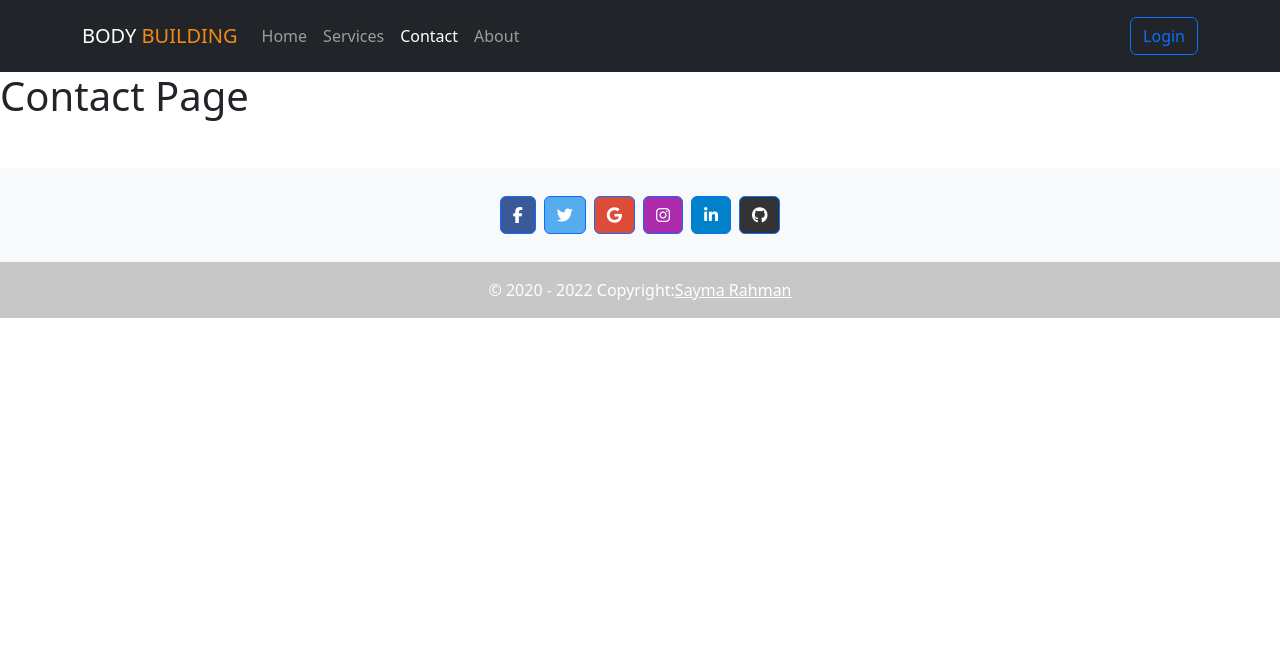
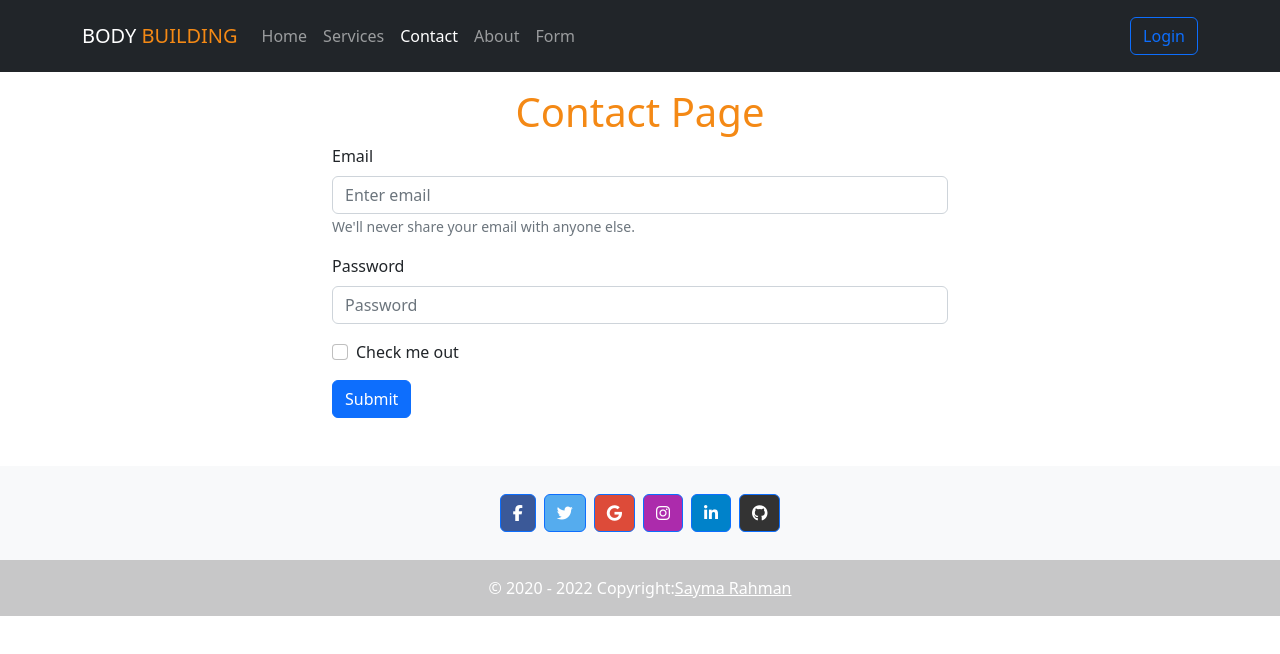
Before and after one commit to moshiur25524/body_building, a React (Create React App) app: page /contact in a window 1280 px wide. Shown: the top 654 px of the page. Built offline with nearby package versions, Linux system fonts and the light colour scheme; no server answers.

Commit message:
set environment variable to  the firebase config file

```diff
--- a/src/App.js
+++ b/src/App.js
@@ -13,6 +13,7 @@ import PrivateRoute from './Pages/Login/PrivateRoute/PrivateRoute';
 import Footer from './Pages/Shared/Footer/Footer';
 import NotFound from './Pages/NotFound/NotFound';
 import ExpertDetail from './Pages/Home/ExpertDetail/ExpertDetail';
+import CustomForm from './Pages/CustomForm/CustomForm';
 
 
 function App() {
@@ -26,6 +27,7 @@ function App() {
         <Route path='/about' element={<About />} />
         <Route path='/login' element={<Login />} />
         <Route path='/register' element={<Register />} />
+        <Route path='/customForm' element={<CustomForm />} />
         <Route path='/checkout/:checkoutId' element={
           <PrivateRoute>
             <CheckOut></CheckOut>
--- a/src/Pages/CheckOut/CheckOut.js
+++ b/src/Pages/CheckOut/CheckOut.js
@@ -1,7 +1,7 @@
 import React, { useState } from 'react';
 import { useForm } from 'react-hook-form';
 import MyVerticallyCenteredModel from '../Shared/MyVerticallyCenteredModel/MyVerticallyCenteredModel';
-import './CheckOut.module.css'
+// import './CheckOut.module.css'
 
 const CheckOut = () => {
 
--- a/src/Pages/Contact/Contact.js
+++ b/src/Pages/Contact/Contact.js
@@ -1,9 +1,44 @@
 import React from 'react';
+import { useRef } from 'react';
+import { Button, Form } from 'react-bootstrap';
 
 const Contact = () => {
+
+    const emailRef = useRef('')
+    const passwordRef = useRef('')
+
+    const handleRefSubmit = e =>{
+        e.preventDefault()
+
+        const email = emailRef.current.value;
+        const password = passwordRef.current.value;
+
+        console.log(email, password);
+        e.target.reset()
+    }
     return (
-        <div>
-            <h1>Contact Page</h1>
+        <div className='container w-50 mx-auto mt-3'>
+            <h1 className='highlight text-center'>Contact Page</h1>
+            <Form onSubmit={handleRefSubmit}>
+                <Form.Group className="mb-3" controlId="formBasicEmail">
+                    <Form.Label>Email</Form.Label>
+                    <Form.Control ref={emailRef} type="email" placeholder="Enter email" />
+                    <Form.Text className="text-muted">
+                        We'll never share your email with anyone else.
+                    </Form.Text>
+                </Form.Group>
+
+                <Form.Group className="mb-3" controlId="formBasicPassword">
+                    <Form.Label>Password</Form.Label>
+                    <Form.Control ref={passwordRef} type="password" placeholder="Password" />
+                </Form.Group>
+                <Form.Group className="mb-3" controlId="formBasicCheckbox">
+                    <Form.Check type="checkbox" label="Check me out" />
+                </Form.Group>
+                <Button variant="primary" type="submit">
+                    Submit
+                </Button>
+            </Form>
         </div>
     );
 };
--- /dev/null
+++ b/src/Pages/CustomForm/CustomForm.css
@@ -0,0 +1,13 @@
+.form-field{
+    margin: 0 auto;
+    width: 50%;
+}
+
+.form-field input{
+    display: block;
+    width: 100%;
+    height: 50px;
+    padding-left: 10px;
+    font-size: 18px;
+    margin-bottom: 15px;
+}
--- /dev/null
+++ b/src/Pages/CustomForm/CustomForm.js
@@ -0,0 +1,18 @@
+import React from 'react';
+import './CustomForm.css'
+
+const CustomForm = () => {
+    return (
+        <div className='form-field'>
+            <h1 className='text-center highlight'>Get User Information</h1>
+            <form action="">
+                <input type="text" name="name" placeholder='Your Nice Name' id="" /> <br />
+                <input type="Email" name="Email" placeholder='Your Email' id="" /><br />
+                <input type="password" name="password" placeholder='Your Password' id="" />
+                <input type="submit" value="Register" />
+            </form>
+        </div>
+    );
+};
+
+export default CustomForm;
--- a/src/Pages/Shared/Header/Header.js
+++ b/src/Pages/Shared/Header/Header.js
@@ -23,6 +23,7 @@ const Header = () => {
                         <Nav.Link as={NavLink} to='/services'>Services</Nav.Link>
                         <Nav.Link as={NavLink} to='/contact'>Contact</Nav.Link>
                         <Nav.Link as={NavLink} to='/about'>About</Nav.Link>
+                        <Nav.Link as={NavLink} to='/customForm'>Form</Nav.Link>
 
                     </Nav>
                     <Nav>
--- a/src/firebase.init.js
+++ b/src/firebase.init.js
@@ -6,12 +6,12 @@ import {getAuth} from "firebase/auth"
 
 // Your web app's Firebase configuration
 const firebaseConfig = {
-  apiKey: "AIzaSyAL_uASfe9OW4jtxuFLlUhtMDm_QogjpwA",
-  authDomain: "body-building-4bc2b.firebaseapp.com",
-  projectId: "body-building-4bc2b",
-  storageBucket: "body-building-4bc2b.appspot.com",
-  messagingSenderId: "271506990392",
-  appId: "1:271506990392:web:d0069bc2a813addc640dcd"
+  apiKey:process.env.REACT_APP_apiKey,
+  authDomain:process.env.REACT_APP_authDomain,
+  projectId:process.env.REACT_APP_projectId,
+  storageBucket:process.env.REACT_APP_storageBucket,
+  messagingSenderId:process.env.REACT_APP_messagingSenderId,
+  appId:process.env.REACT_APP_appId,
 };
 
 // Initialize Firebase
```
